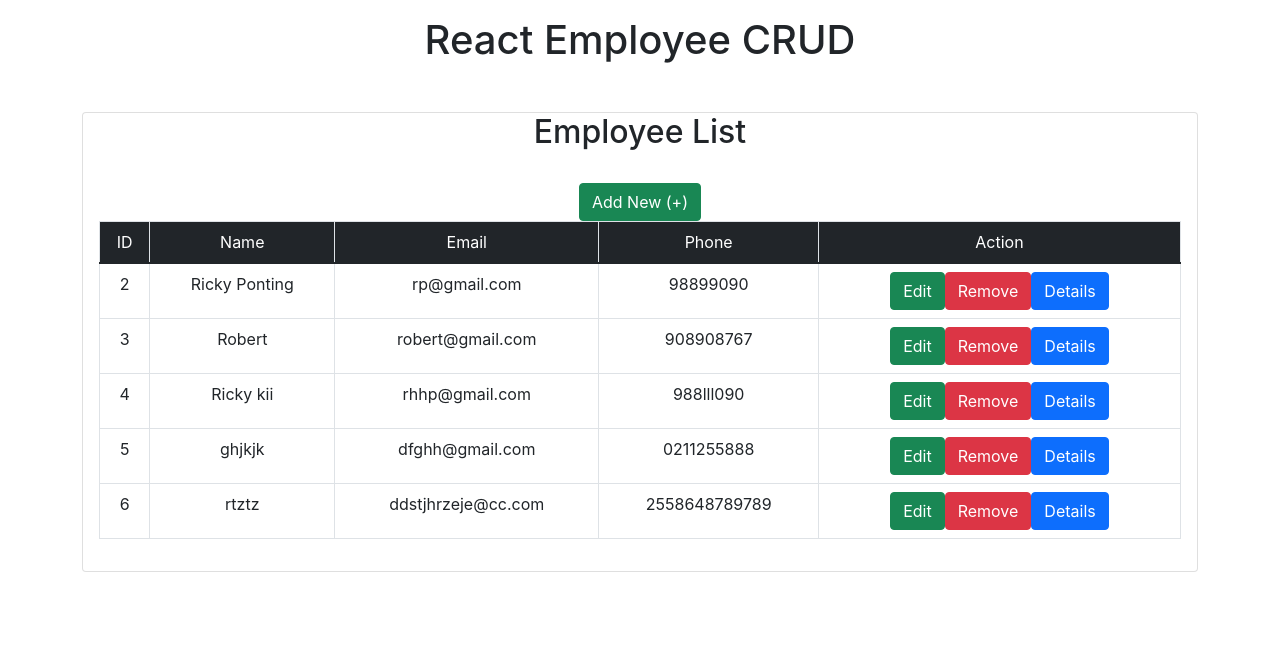
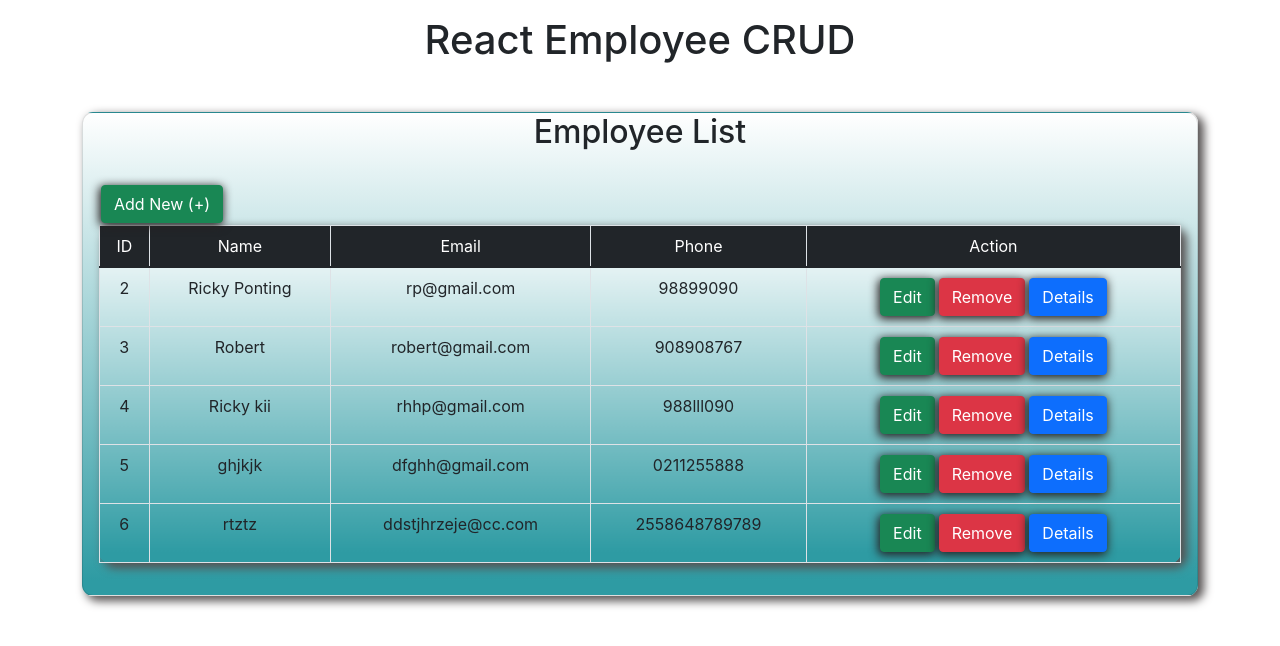
Before and after one commit to GHAZI-ALANZI/React-App-Employee----json-Server, a React (Create React App) app: page / in a window 1280 px wide. Shown: the top 646 px of the page. Built offline with nearby package versions, Linux system fonts and the light colour scheme; data requests are answered from the project's data file.

Commit message:
add css and testing app

```diff
--- a/src/App.css
+++ b/src/App.css
@@ -1,17 +1,11 @@
 .App {
   text-align: center;
+  background: linear-gradient(0deg, #ffffff 3%, #ffffff 100%);
+
 }
 
-.App-logo {
-  height: 40vmin;
-  pointer-events: none;
-}
 
-@media (prefers-reduced-motion: no-preference) {
-  .App-logo {
-    animation: App-logo-spin infinite 20s linear;
-  }
-}
+
 
 .App-header {
   background-color: #282c34;
@@ -28,11 +22,22 @@
   color: #61dafb;
 }
 
-@keyframes App-logo-spin {
-  from {
-    transform: rotate(0deg);
-  }
-  to {
-    transform: rotate(360deg);
-  }
+.table {
+  background: linear-gradient(0deg, #2e9ba3 3%, #ffffff 100%);
+  box-shadow: 5px 4px 10px 1px #565252;
+  border-radius: 11px;
 }
+.card {
+  background: linear-gradient(0deg, #2e9ba3 3%, #ffffff 100%);
+  box-shadow: 5px 4px 10px 1px #565252;
+  border-radius: 11px;
+}
+
+.btn{
+  margin: 2px;;
+  box-shadow: -1px 2px 10px 1px #262121;
+}
+.divbtn{
+  float: left;
+
+}
```
